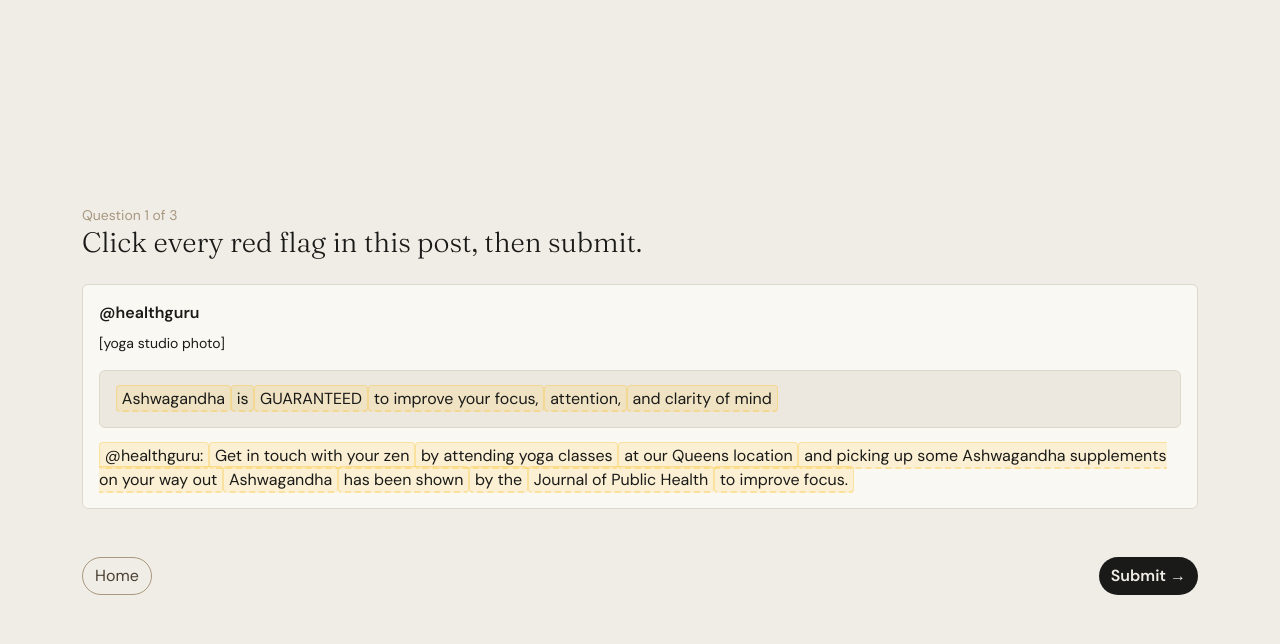
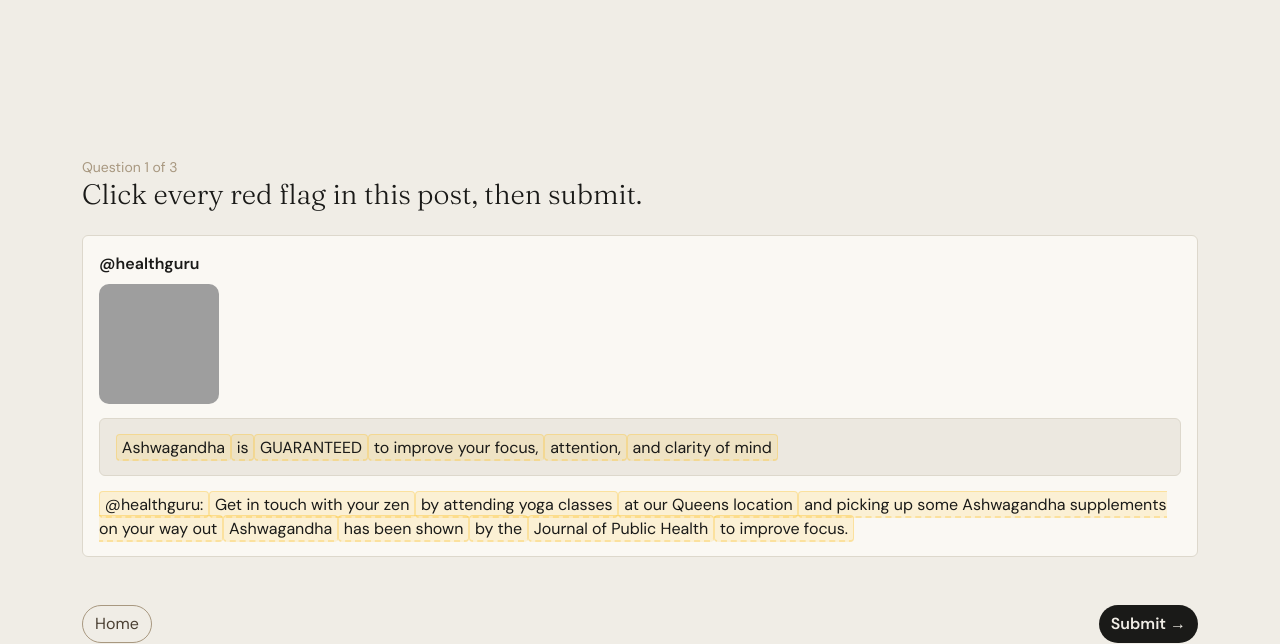
Before and after one commit to coms4170-user-interface-design/real-vs-fake-scientific-claims, a Flask app: page /quiz/1 in a window 1280 px wide. Shown: the top 644 px of the page. Run offline with Flask 3, Linux system fonts and the light colour scheme; grey boxes are pictures that could not be loaded.

Commit message:
quiz: add image visuals, remove placeholder captions

```diff
--- a/templates/quiz.html
+++ b/templates/quiz.html
@@ -21,6 +21,22 @@
   h1, h2, h3 { color: #1a1a18 !important; }
 </style>
 
+{% macro image_block(caption) %}
+  {% if caption %}
+  <div style="width: 120px; height: 120px; border-radius: 10px; overflow: hidden; flex-shrink: 0; margin-bottom: 14px;">
+    {% if "yoga" in caption %}
+    <img src="https://images.unsplash.com/photo-1588286840104-8957b019727f?w=300&q=80" style="width:100%; height:100%; object-fit:cover;">
+    {% elif "PubMed" in caption or "study" in caption %}
+    <img src="https://images.unsplash.com/photo-1532187863486-abf9dbad1b69?w=300&q=80" style="width:100%; height:100%; object-fit:cover;">
+    {% elif "headshot" in caption or "professional" in caption %}
+    <img src="https://images.unsplash.com/photo-1612349317150-e413f6a5b16d?w=300&q=80" style="width:100%; height:100%; object-fit:cover;">
+    {% else %}
+    <div style="background: linear-gradient(135deg, #d4c9b8, #c5b99a); width:100%; height:100%;"></div>
+    {% endif %}
+  </div>
+  {% endif %}
+{% endmacro %}
+
 <div class="lesson-header mb-4">
   <div class="text-muted small">Question {{ n }} of {{ total }}</div>
   <h1 class="h3 mb-0">{{ question.prompt }}</h1>
@@ -30,7 +46,7 @@
   <div class="card mb-4">
     <div class="card-body">
       <div class="fw-bold mb-2">{{ question.post.username }}</div>
-      <div class="text-muted small mb-3">{{ question.post.image_caption }}</div>
+      {{ image_block(question.post.image_caption) }}
       <div class="border rounded p-3 mb-3 bg-light">
         {% for seg in question.post.headline_segments %}
           {%- if seg.type == "flag" -%}
@@ -51,11 +67,12 @@
       </div>
     </div>
   </div>
+
 {% elif question.type == "drag_bucket" %}
   <div class="card mb-4">
     <div class="card-body">
       <div class="fw-bold mb-2">{{ question.post.username }}</div>
-      <div class="text-muted small mb-2">{{ question.post.image_caption }}</div>
+      {{ image_block(question.post.image_caption) }}
       <div class="border rounded p-3 mb-3 bg-light fst-italic">{{ question.post.study_preview }}</div>
       <div>{{ question.post.body }}</div>
     </div>
@@ -80,11 +97,12 @@
       </div>
     {% endfor %}
   </div>
+
 {% elif question.type == "slider_justify" %}
   <div class="card mb-4">
     <div class="card-body">
       <div class="fw-bold mb-2">{{ question.post.username }}</div>
-      <div class="text-muted small mb-2">{{ question.post.image_caption }}</div>
+      {{ image_block(question.post.image_caption) }}
       <div class="border rounded p-3 mb-3 bg-light">
         <strong>{{ question.post.headline }}</strong>
       </div>
@@ -119,6 +137,7 @@
       </div>
     {% endfor %}
   </div>
+
 {% else %}
   <div class="alert alert-light border">
     <p class="mb-1"><strong>Question type:</strong> <code>{{ question.type }}</code></p>
```
